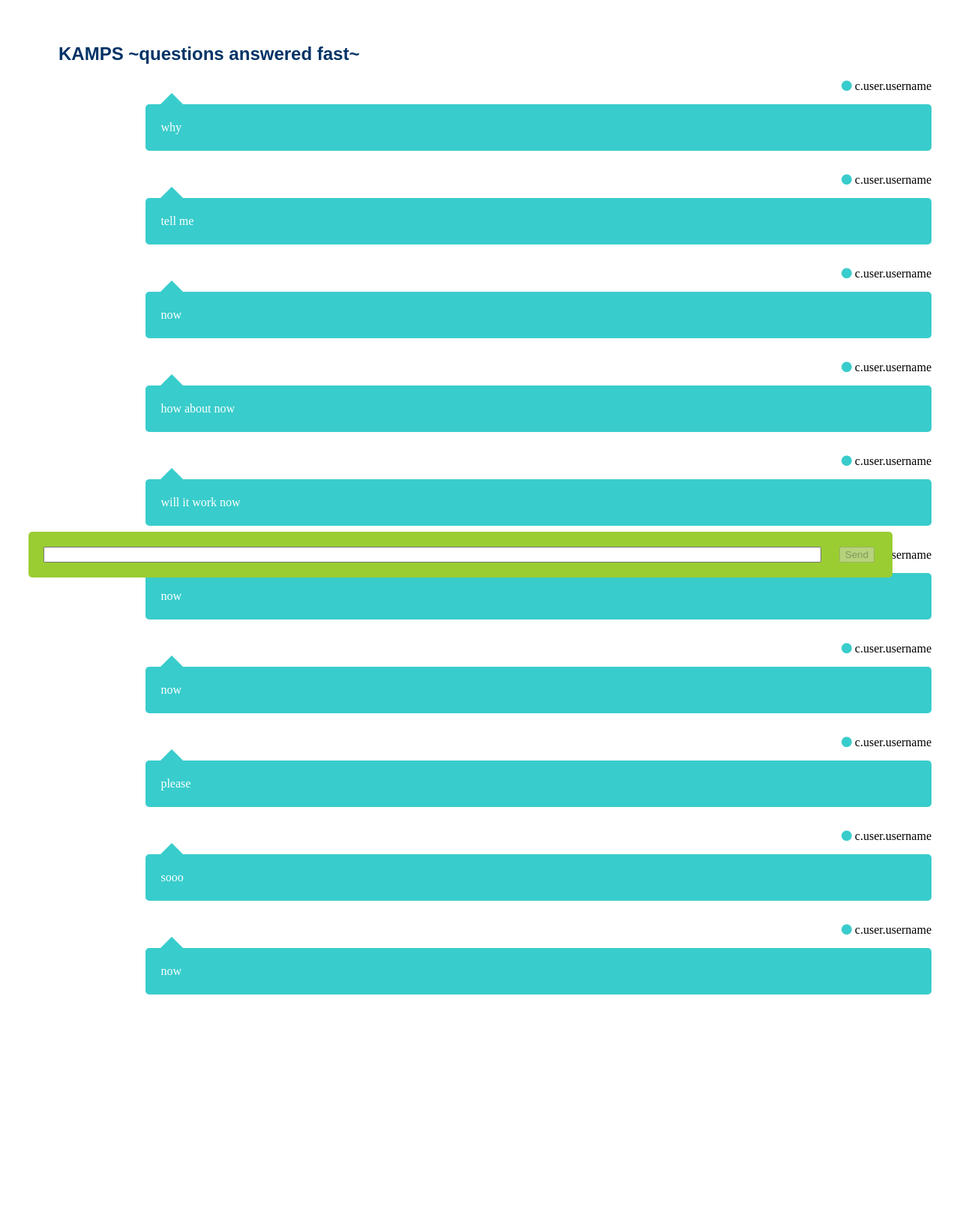
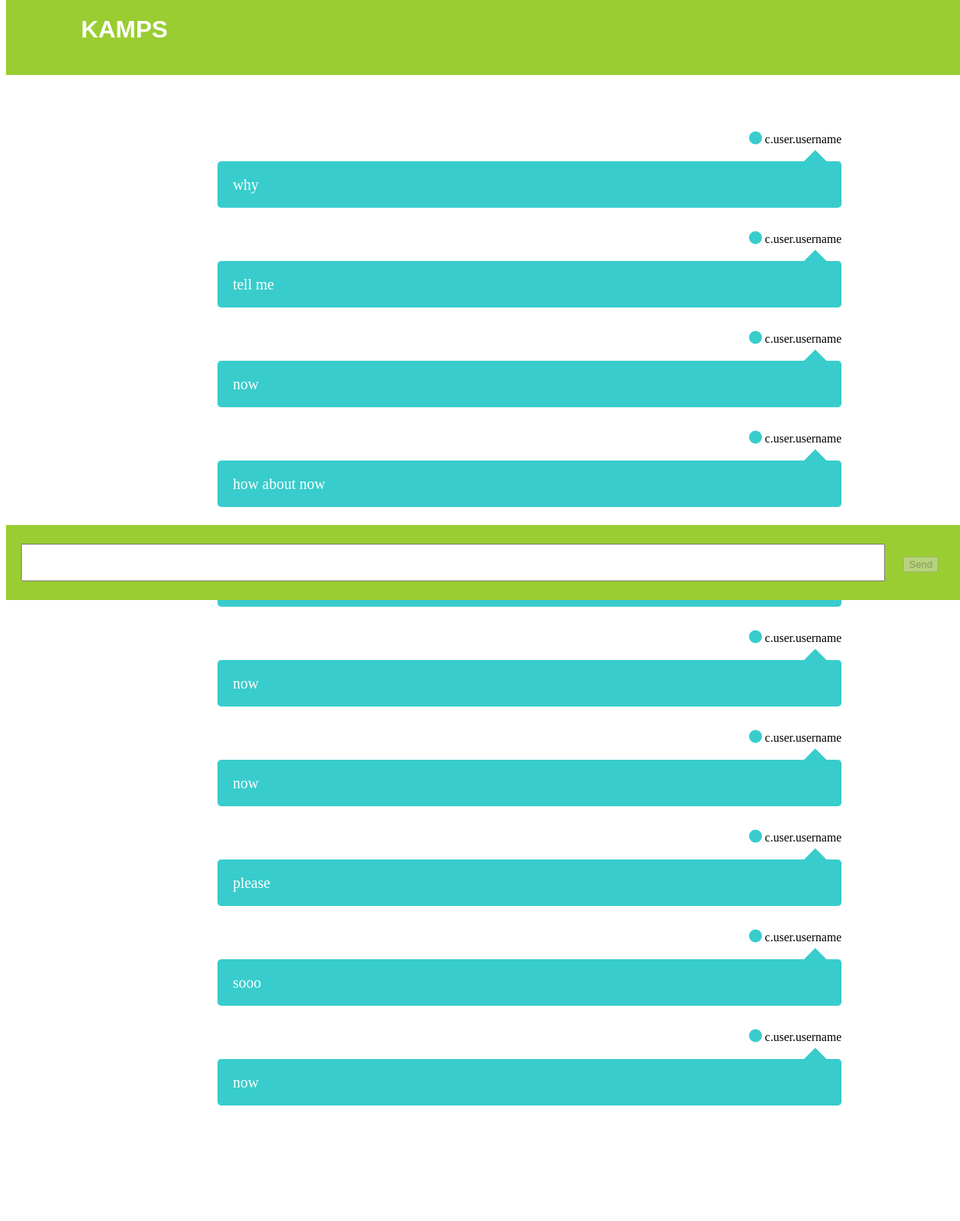
Before and after one commit to sahilpwr/ChatBot, a Django app: page /home/ in a window 1280 px wide. Shown: the whole page at 75% size. Before the commit the page ends 1326 px from the top, so only its background shows below. Run offline with Django 3.2, Linux system fonts and the light colour scheme; a user stored in the database is signed in; data comes from the database, SQL or seed files in the repository; both versions use the stored data as it was after the commit; some libraries are stand-ins or nearby versions.

Commit message:
testing to see how pycharm uses git

```diff
--- a/alpha/templates/beta/kamps.html
+++ b/alpha/templates/beta/kamps.html
@@ -16,12 +16,17 @@
     <script src="http://maxcdn.bootstrapcdn.com/bootstrap/3.3.5/js/bootstrap.min.js"></script>
 </head>
 <body>
+
 <div class="container clearfix">
     <div class="chat">
+
+         <div class="header-box">
+            <h1>KAMPS</h1>
+         </div>
+
         <div class="chat-history" id="msg-list-div" >
 
             <ul id="msg-list" class="chat-ul">
-                <li> <h2>KAMPS ~questions answered fast~ </h2></li>
                 {% for obj in chat %}
                     {% if obj.user == request.user %}
                         <li class="clearfix">
@@ -52,13 +57,12 @@
      <div class="chat-box">
          <form id="chat-form" method="post" action="/post/">
              <div id="chat-bottom" class="input-group">
-                 <input type="text" id="chat-msg" name="chat-msg" class="form-control"/>
-                 <span class="input-group-btn">
-                <input class="btn btn-default" id="send" type="submit" value="Send"/>
-            </span>
+                 <input style="font-size:20px" type="text" id="chat-msg" name="chat-msg" class="form-control"/>
+                    <span class="input-group-btn"><input class="btn btn-default" id="send" type="submit" value="Send"/></span>
              </div>
          </form>
      </div>
+
     </div> <!-- end chat -->
 </div>
 
--- a/static/chat.js
+++ b/static/chat.js
@@ -13,8 +13,9 @@ $('#chat-form').on('submit', function(event){
             //jump to back end
             $('#msg-list').append('<li class="clearfix"><div class="message-data" ><span class="message-data-name" style="position:relative"><i class="fa fa-circle me"></i>KAMPS</span></div>');
             $('#msg-list').append('<div class="message me-message">Let me think about it....</div></li>');
-            var chatlist = document.getElementById('msg-list-div');
-            chatlist.scrollTop = chatlist.scrollHeight;
+
+            // var chatlist = document.getElementById('body');
+            document.body.scrollTop = document.body.scrollHeight;
         }
     });
 });
--- a/static/kamps.css
+++ b/static/kamps.css
@@ -3,15 +3,27 @@
 /*http://codepen.io/drehimself/pen/KdXwxR?utm_source=bypeople
 http://nicolasgallagher.com/pure-css-speech-bubbles/demo/*/
 
+
+.header-box{
+    position: fixed;
+    z-index: 1;
+    top: 0px;
+    width: 100%;
+    margin: 0px 0px;
+    background: #9ACD32;
+    border-radius: 0px;
+    height: 100px
+}
+
 *, *:before, *:after {
     box-sizing: border-box;
 }
 .chat .chat-history{
-    padding: 30px 30px 20px;
-    border-bottom: 2px solid white;
+    padding: 150px 150px 50px;
+    border-bottom: 50px solid white;
 }
 .chat .chat-history .message-data {
-    margin-bottom: 15px;
+    margin-bottom: 20px;
 }
 .chat .chat-history .message-data-time {
     color: #39CCCC;
@@ -19,9 +31,9 @@ http://nicolasgallagher.com/pure-css-speech-bubbles/demo/*/
 }
 .chat .chat-history .message {
     color: white;
+    font-size: 20px;
     padding: 18px 20px;
     line-height: 26px;
-    font-size: 16px;
     border-radius: 5px;
     margin-bottom: 30px;
     width: 90%;
@@ -45,18 +57,31 @@ http://nicolasgallagher.com/pure-css-speech-bubbles/demo/*/
 .chat .chat-history .me-message {
     background: #E9724C;
 }
+
+/*Little triangle at top of other user*/
 .chat .chat-history .me-message:after {
     border-color: #E9724C transparent;
+    /*right: 20px;*/
+    top: -15px;
+    left: auto;
+    bottom:auto;
+}
+
+/*Little triangle at top of current user*/
+.chat .chat-history .you-message:after {
+    border-color: #39CCCC transparent;
     right: 20px;
     top: -15px;
     left: auto;
     bottom:auto;
 }
+
+
 .chat .chat-message {
     padding: 30px;
 }
 .chat .chat-message .fa-file-o, .chat .chat-message .fa-file-image-o {
-    font-size: 16px;
+    font-size: 20px;
     color: gray;
     cursor: pointer;
 }
@@ -87,27 +112,33 @@ http://nicolasgallagher.com/pure-css-speech-bubbles/demo/*/
 }
 .you {
     color:  #39CCCC;
+    font-size: 20px;
 }
 
 .me {
     color: #FF851B;
+    font-size: 20px;
 }
 
 h1, h2, h3, h4, h5, h6 {
+    color: white;
+    padding-left: 100px;
     font-family: "Raleway",sans-serif;
-    color: #003366;
 }
+
 
 #chat-msg {
     width: 90%;
-    margin: 20px 20px 20px 20px;
+    height: 50px;
+    margin: 25px 20px 20px 20px;
 }
 
 .chat-box{
     position: fixed;
     bottom: 0px;
-    width: 90%;
-    margin: 30px 30px;
+    width: 100%;
+    margin: 0px 0px;
     background: #9ACD32;
-    border-radius: 5px;
+    border-radius: 0px;
+    height: 100px
 }
```
Also changed, not shown: db.sqlite3.
